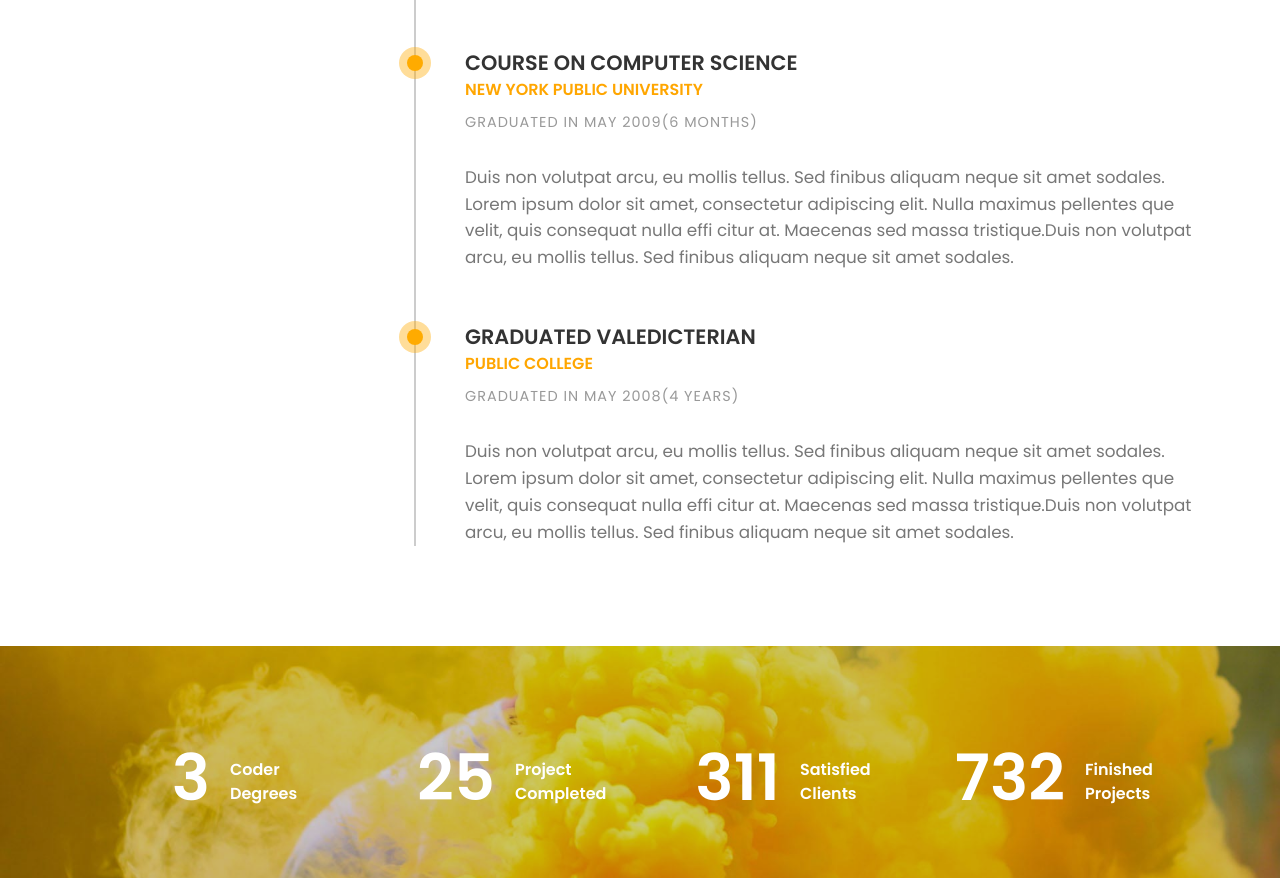
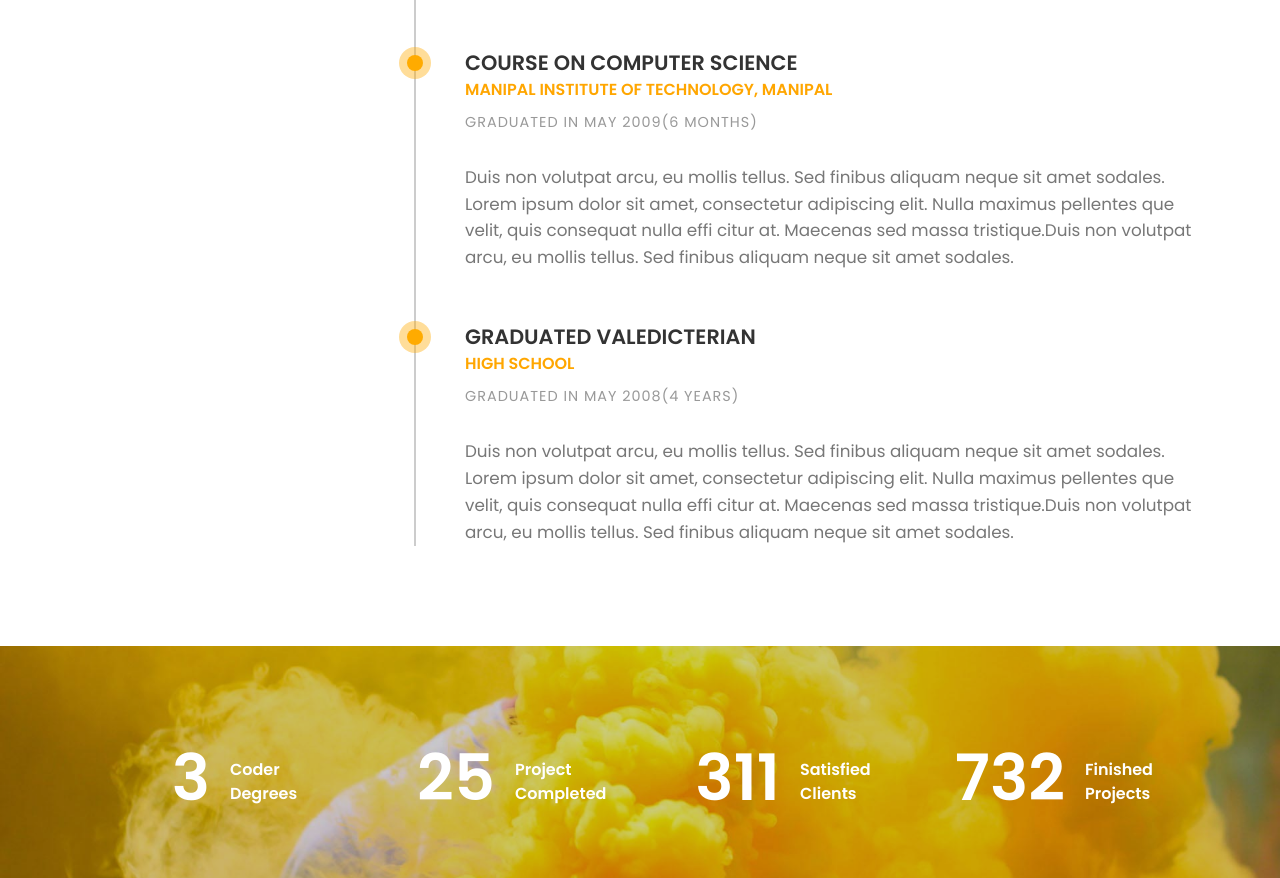
Before and after one commit to amishra31/amishra31.github.io, a plain HTML site: page index.html in a window 1280 px wide. Shown: the part 2528-3406 px from the top of the page. Drawn offline with Linux system fonts and the light colour scheme; files whose address does not match are found by name.

Commit message:
Update index.html

```diff
--- a/index.html
+++ b/index.html
@@ -223,7 +223,7 @@
 
 						<div class="education margin-b-50">
 							<h4><b>COURSE ON COMPUTER SCIENCE</b></h4>
-							<h5 class="font-yellow"><b>NEW YORK PUBLIC UNIVERSITY</b></h5>
+							<h5 class="font-yellow"><b>MANIPAL INSTITUTE OF TECHNOLOGY, MANIPAL</b></h5>
 							<h6 class="font-lite-black margin-t-10">GRADUATED IN MAY 2009(6 MONTHS)</h6>
 							<p class="margin-tb-30">Duis non volutpat arcu, eu mollis tellus. Sed finibus aliquam neque sit amet sodales.
 							Lorem ipsum dolor sit amet, consectetur adipiscing elit. Nulla maximus pellentes que velit,
@@ -233,7 +233,7 @@
 
 						<div class="education margin-b-50">
 							<h4><b>GRADUATED VALEDICTERIAN</b></h4>
-							<h5 class="font-yellow"><b>PUBLIC COLLEGE</b></h5>
+							<h5 class="font-yellow"><b>HIGH SCHOOL</b></h5>
 							<h6 class="font-lite-black margin-t-10">GRADUATED IN MAY 2008(4 YEARS)</h6>
 							<p class="margin-tb-30">Duis non volutpat arcu, eu mollis tellus. Sed finibus aliquam neque sit amet sodales.
 							Lorem ipsum dolor sit amet, consectetur adipiscing elit. Nulla maximus pellentes que velit,
```
